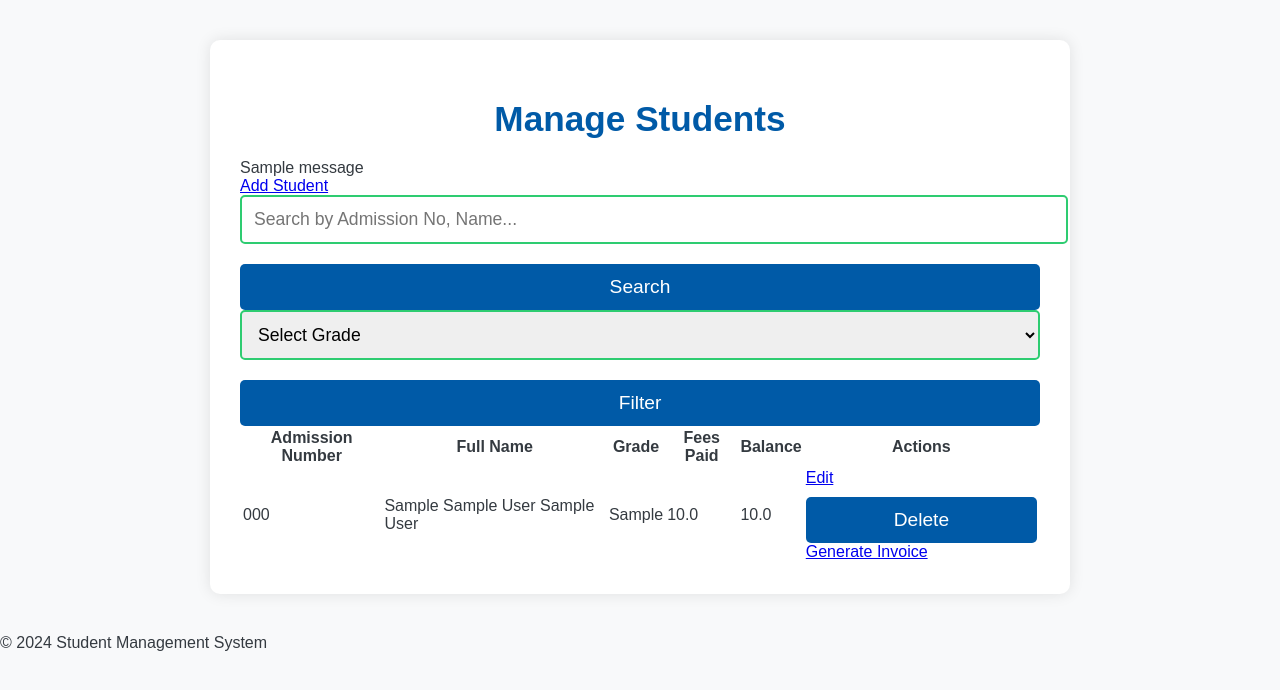
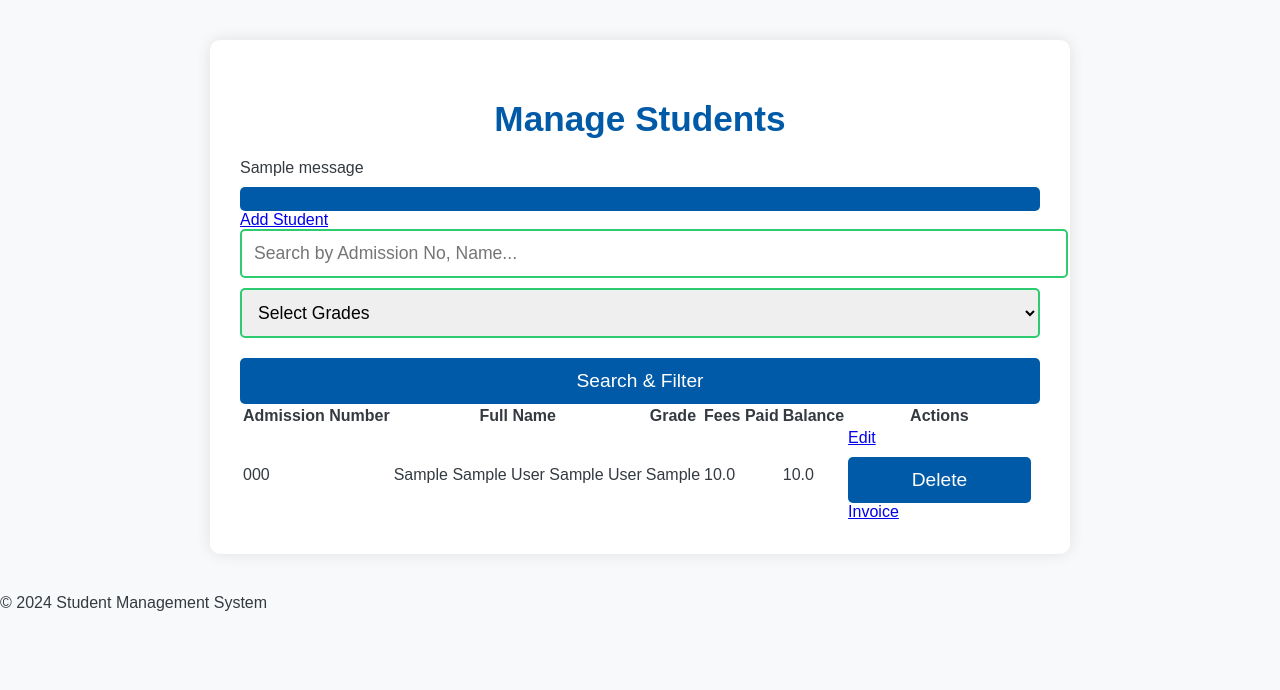
Before and after one commit to Mamasb/Smart_Desk, a Flask app: page /secretary/manage_students in a window 1280 px wide. Shown: the part 18-708 px from the top of the page. Run offline with Flask 3, Linux system fonts and the light colour scheme; tables that the repository leaves empty hold one stand-in row (values such as "Sample post"); one stand-in notice (Sample message) is shown.

Commit message:
the user can now view invoice, download or print, other functionalities like paying online will be implemented

```diff
--- a/app/routes.py
+++ b/app/routes.py
@@ -1,8 +1,10 @@
-from flask import render_template, redirect, url_for, flash, request
+from flask import render_template, redirect, url_for, flash, request, send_file
 from app import db
 from app.models import Student
 from app.forms import StudentForm
 from flask import Blueprint
+import io
+from reportlab.pdfgen import canvas
 
 main_bp = Blueprint('main_bp', __name__)
 
@@ -13,23 +15,17 @@
 
     while True:
         admission_number = f"{base_number}{last_number:02d}"
-
-        # Check if the generated admission number already exists
         existing_student = Student.query.filter_by(admission_number=admission_number).first()
-
-        if existing_student is None:
+        if not existing_student:
             return admission_number
-        else:
-            last_number += 1
+        last_number += 1
 
 # Route for adding a new student
 @main_bp.route('/secretary/add_student', methods=['GET', 'POST'])
 def add_student():
     form = StudentForm()
-
     if form.validate_on_submit():
         try:
-            # Check if the student with the same name already exists in the same grade
             existing_student = Student.query.filter_by(
                 first_name=form.first_name.data,
                 middle_name=form.middle_name.data,
@@ -41,10 +37,7 @@
                 flash(f"Student '{form.first_name.data} {form.family_name.data}' already exists in grade {form.grade.data}.", "warning")
                 return redirect(url_for('main_bp.manage_students'))
 
-            # Generate a unique admission number
             admission_number = generate_admission_number()
-
-            # Create a new student
             student = Student(
                 admission_number=admission_number,
                 first_name=form.first_name.data,
@@ -59,18 +52,12 @@
                 assesment_tool_fee=form.assesment_tool_fee.data,
                 transport_mode=form.transport_mode.data,
             )
-
-            # Calculate and set the total fee
             student.total_fee = student.calculate_total_fee()
 
             db.session.add(student)
             db.session.commit()
 
-            if student.id:
-                flash(f"Student '{student.first_name} {student.family_name}' successfully added!", "success")
-            else:
-                flash("An error occurred while adding the student. Please try again.", "danger")
-
+            flash(f"Student '{student.first_name} {student.family_name}' successfully added!", "success")
             return redirect(url_for('main_bp.manage_students'))
 
         except Exception as e:
@@ -78,10 +65,9 @@
             print(f"Error adding student: {e}")
             flash("An error occurred while adding the student. Please try again.", "danger")
 
-    else:
-        if form.errors:
-            print("Validation errors: ", form.errors)
-            flash("Please correct the errors in the form and try again.", "danger")
+    if form.errors:
+        print("Validation errors: ", form.errors)
+        flash("Please correct the errors in the form and try again.", "danger")
 
     return render_template('secretary/add_student.html', form=form)
 
@@ -92,25 +78,24 @@
     form = StudentForm(obj=student)
 
     if form.validate_on_submit():
-        student.first_name = form.first_name.data
-        student.middle_name = form.middle_name.data
-        student.family_name = form.family_name.data
-        student.grade = form.grade.data
-        student.fees_paid = form.fees_paid.data
-        student.food = form.food.data
-        student.text_books_fee = form.text_books_fee.data
-        student.exercise_books_fee = form.exercise_books_fee.data
-        student.assesment_tool_fee = form.assesment_tool_fee.data
-        student.transport_mode = form.transport_mode.data
+        try:
+            student.first_name = form.first_name.data
+            student.middle_name = form.middle_name.data
+            student.family_name = form.family_name.data
+            student.grade = form.grade.data
+            student.fees_paid = form.fees_paid.data
+            student.food = form.food.data
+            student.text_books_fee = form.text_books_fee.data
+            student.exercise_books_fee = form.exercise_books_fee.data
+            student.assesment_tool_fee = form.assesment_tool_fee.data
+            student.transport_mode = form.transport_mode.data
+            student.total_fee = student.calculate_total_fee()
 
-        # Recalculate total fee
-        student.total_fee = student.calculate_total_fee()
-
-        try:
             db.session.commit()
             flash("Student details updated successfully!", "success")
         except Exception as e:
             db.session.rollback()
+            print(f"Error editing student: {e}")
             flash("An error occurred while updating the student details. Please try again.", "danger")
 
         return redirect(url_for('main_bp.manage_students'))
@@ -122,15 +107,30 @@
 def generate_invoice(student_id):
     student = Student.query.get_or_404(student_id)
     total_fee = student.calculate_total_fee()
-
-    # You can later add logic for generating a PDF instead of rendering HTML
     return render_template('secretary/invoice.html', student=student, total_fee=total_fee)
 
-# Manage students route
-@main_bp.route('/secretary/manage_students', methods=['GET'])
+# Route for downloading an invoice as a PDF
+@main_bp.route('/secretary/download_invoice/<int:student_id>', methods=['GET'])
+def download_invoice(student_id):
+    student = Student.query.get_or_404(student_id)
+    total_fee = student.calculate_total_fee()
+
+    buffer = io.BytesIO()
+    pdf = canvas.Canvas(buffer)
+    pdf.drawString(100, 800, f"Invoice for {student.first_name} {student.family_name}")
+    pdf.drawString(100, 780, f"Admission Number: {student.admission_number}")
+    pdf.drawString(100, 760, f"Grade: {student.grade}")
+    pdf.drawString(100, 740, f"Total Fee: {total_fee}")
+    pdf.save()
+
+    buffer.seek(0)
+    return send_file(buffer, as_attachment=True, download_name=f"invoice_{student.admission_number}.pdf", mimetype='application/pdf')
+
+# Route for managing students
+@main_bp.route('/secretary/manage_students', methods=['GET', 'POST'])
 def manage_students():
-    search_query = request.args.get('search_query', '')
-    grade_filter = request.args.get('grade', '')
+    search_query = request.form.get('search_query', '').strip() if request.method == 'POST' else request.args.get('search_query', '').strip()
+    grade_filter = request.form.get('grade', '').strip() if request.method == 'POST' else request.args.get('grade', '').strip()
 
     query = Student.query
     if search_query:
@@ -144,11 +144,10 @@
         query = query.filter_by(grade=grade_filter)
 
     students = query.all()
+    grades = ["Playgroup","pp1", "pp2", "Grade1", "Grade2", "Grade3", "Grade4", "Grade5", "Grade6", "Grade7", "Grade8", "Grade9"]
 
-    grades = ["Playgroup", "Grade 1", "Grade 2", "Grade 3", "Grade 4", "Grade 5", "Grade 6", "Grade 7", "Grade 8", "Grade 9"]
-    return render_template('secretary/manage_students.html', students=students, grades=grades, grade_filter=grade_filter)
+    return render_template('secretary/manage_students.html', students=students, grades=grades, grade_filter=grade_filter, search_query=search_query)
 
-# Route for deleting a student
 # Route for deleting a student
 @main_bp.route('/secretary/delete_student/<int:student_id>', methods=['POST'])
 def delete_student(student_id):
@@ -158,7 +157,8 @@
         db.session.commit()
         flash("Student successfully deleted!", "success")
     except Exception as e:
-        db.session.rollback()  # Rollback in case of error
+        db.session.rollback()
+        print(f"Error deleting student: {e}")
         flash("An error occurred while deleting the student. Please try again.", "danger")
 
     return redirect(url_for('main_bp.manage_students'))
--- a/app/templates/secretary/manage_students.html
+++ b/app/templates/secretary/manage_students.html
@@ -9,8 +9,9 @@
         {% if messages %}
             <div class="alert-container">
                 {% for category, message in messages %}
-                    <div class="alert alert-{{ category }}">
+                    <div class="alert alert-{{ category }} alert-dismissible fade show" role="alert">
                         {{ message }}
+                        <button type="button" class="btn-close" data-bs-dismiss="alert" aria-label="Close"></button>
                     </div>
                 {% endfor %}
             </div>
@@ -20,26 +21,35 @@
     <!-- Add Student Button -->
     <a href="{{ url_for('main_bp.add_student') }}" class="btn btn-primary mb-3">Add Student</a>
 
-    <!-- Search Form -->
-    <form method="POST" action="{{ url_for('main_bp.manage_students') }}">
-        <input type="text" name="search_query" placeholder="Search by Admission No, Name..." class="form-control">
-        <button type="submit" class="btn btn-secondary mt-2">Search</button>
-    </form>
-
-    <!-- Grade Filter Form -->
-    <form method="GET" action="{{ url_for('main_bp.manage_students') }}" class="mt-3">
-        <select name="grade" class="form-control">
-            <option value="">Select Grade</option>
+    <!-- Search and Filter Form -->
+    <form method="POST" action="{{ url_for('main_bp.manage_students') }}" class="row g-3">
+        <div class="col-md-6">
+            <input
+                type="text"
+                name="search_query"
+                placeholder="Search by Admission No, Name..."
+                class="form-control"
+                value="{{ search_query|default('') }}"
+                aria-label="Search by Admission No, Name...">
+        </div>
+        <div class="col-md-4">
+            <select name="grade" class="form-select" aria-label="Select Grade">
+             <option value="">Select Grades</option>
                   {% for grade in grades %}
              <option value="{{ grade }}" {% if grade == grade_filter %}selected{% endif %}>{{ grade }}</option>
                   {% endfor %}
 </select>
-        <button type="submit" class="btn btn-secondary mt-2">Filter</button>
+
+        </div>
+        <div class="col-md-2">
+            <button type="submit" class="btn btn-secondary w-100">Search & Filter</button>
+        </div>
     </form>
 
     <!-- Student Table -->
-    <table class="table mt-4">
-        <thead>
+    <div class="table-responsive mt-4">
+        <table class="table table-striped table-hover">
+            <thead class="table-dark">
                 <tr>
                     <th>Admission Number</th>
                     <th>Full Name</th>
@@ -50,6 +60,7 @@
                 </tr>
             </thead>
             <tbody>
+                {% if students %}
                     {% for student in students %}
                     <tr>
                         <td>{{ student.admission_number }}</td>
@@ -58,35 +69,32 @@
                         <td>{{ student.fees_paid }}</td>
                         <td>{{ student.balance }}</td>
                         <td>
-                    <a href="{{ url_for('main_bp.edit_student', student_id=student.id) }}" class="btn btn-warning">Edit</a>
+                            <a href="{{ url_for('main_bp.edit_student', student_id=student.id) }}" class="btn btn-warning btn-sm">Edit</a>
                             <form action="{{ url_for('main_bp.delete_student', student_id=student.id) }}" method="POST" style="display:inline;" onsubmit="return confirmDelete()">
-                        <button type="submit" class="btn btn-danger">Delete</button>
+                                <button type="submit" class="btn btn-danger btn-sm">Delete</button>
                             </form>
-                    <a href="{{ url_for('main_bp.generate_invoice', student_id=student.id) }}" class="btn btn-info" target="_blank">Generate Invoice</a>
+                            <a href="{{ url_for('main_bp.generate_invoice', student_id=student.id) }}" class="btn btn-info btn-sm" target="_blank">Invoice</a>
                         </td>
                     </tr>
                     {% endfor %}
+                {% else %}
+                    <tr>
+                        <td colspan="6" class="text-center">No students found.</td>
+                    </tr>
+                {% endif %}
             </tbody>
         </table>
+    </div>
 </div>
 
 <script>
     function confirmDelete() {
-        // First confirmation - Warning message
         const firstConfirmation = confirm("Are you sure you want to delete this student? This action is irreversible.");
-
         if (firstConfirmation) {
-            // Second confirmation - Final decision prompt
             const secondConfirmation = confirm("Are you absolutely sure? This cannot be undone.");
-
-            if (secondConfirmation) {
-                return true;  // Proceed with deletion
-            } else {
-                return false;  // Cancel deletion
+            return secondConfirmation;
         }
-        } else {
-            return false;  // Cancel deletion
-        }
+        return false;
     }
 </script>
 {% endblock %}
```
Also changed, not shown: app/templates/secretary/invoice.html (+95 -10 lines). Lines whose indentation alone changed are shown as unchanged.
